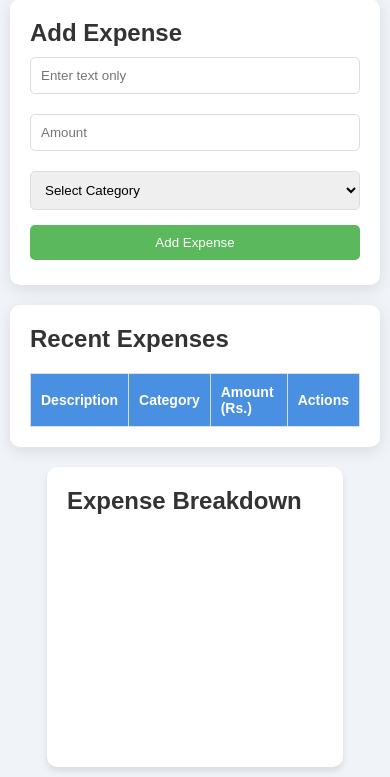
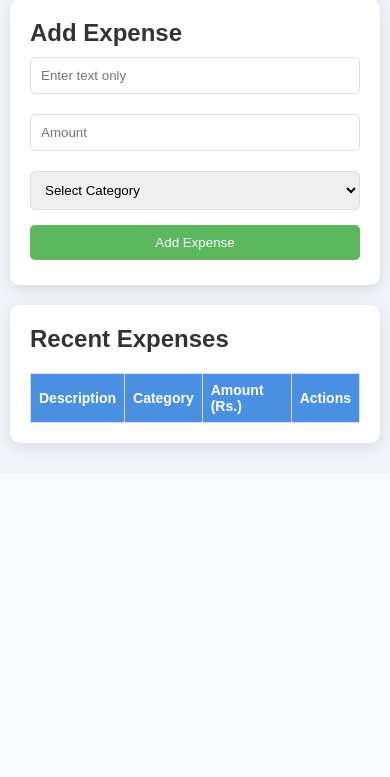
Before and after one commit to EkanshGupta0618/Spend-Desk, a Django app: page /dashboard/ in a window 390 px wide; the page is wider, and only the part inside the window is pictured. Shown: the part 644-1421 px from the top of that part. After the commit the page ends 1098 px from the top of that part, so only its background shows below. Run offline with Django 5.2, Linux system fonts and the light colour scheme; a user stored in the database is signed in; data comes from the database, SQL or seed files in the repository; both versions use the stored data as it was after the commit; lists and menus that the app fills with data are empty.

Commit message:
modified:   app1/__pycache__/views.cpython-312.pyc 	modified:   db.sqlite3 	modified:   registration/__pycache__/settings.cpython-312.pyc 	modified:   registration/settings.py 	modified:   static/css/dashboard.css 	modified:   static/js/dashboard.js 	modified:   templates/dashboard.html

```diff
--- a/registration/settings.py
+++ b/registration/settings.py
@@ -137,5 +137,5 @@ EMAIL_HOST_USER = 'ekansh78198@gmail.com'  # Your email address
 EMAIL_HOST_PASSWORD = 'jroc llwp peem btgl'
 
 SESSION_ENGINE = 'django.contrib.sessions.backends.db'  # Default: use database-backed sessions
-SESSION_COOKIE_AGE = 120  # Set session expiry time (e.g., 2 minutes)
+SESSION_COOKIE_AGE = 1200  # Set session expiry time (e.g., 2 minutes)
 SESSION_EXPIRE_AT_BROWSER_CLOSE = False  # Keep session active even after browser is closed
--- a/static/css/dashboard.css
+++ b/static/css/dashboard.css
@@ -54,10 +54,6 @@ body {
 .budget-section:hover, .expense-form:hover, .expense-list:hover, .chart-container:hover {
   transform: translateY(-5px);
   box-shadow: 0 8px 20px rgba(0, 0, 0, 0.2);
-}
-
-.chart-container {
-  height: 400px; /* Adjust height as needed */
 }
 
 input,
@@ -118,30 +114,6 @@ select:focus {
   background-color: #f1f1f1; /* Light gray on hover */
 }
 
-@media (max-width: 768px) {
-  .container {
-    padding: 10px;
-  }
-
-  .header {
-    flex-direction: column;
-    gap: 10px;
-  }
-
-  .chart-container {
-    height: 300px;
-  }
-
-  .expense-item {
-    flex-direction: column;
-    align-items: flex-start;
-  }
-
-  .submit-btn, .edit-btn, .delete-btn {
-    width: 100%;
-    margin: 5px 0;
-  }
-}
 
 .messages {
   color: #e74c3c; /* Red for messages */
@@ -202,6 +174,24 @@ tr:hover {
   background-color: #f9cb9c; /* Light orange for remaining budget */
 }
 
+
+.card {
+  flex: 1; /* Equal space for both sections */
+  padding: 20px;
+  margin: 0 10px; /* Adds margin between cards */
+  background-color: #ffffff; /* White background for cards */
+  border-radius: 10px;
+  box-shadow: 0 4px 10px rgba(0, 0, 0, 0.1);
+  transition: transform 0.3s ease, box-shadow 0.3s ease;
+}
+.card:hover {
+  transform: translateY(-5px);
+  box-shadow: 0 8px 20px rgba(0, 0, 0, 0.2);
+}
+
+
+
+/* Add this media query at the end of your dashboard.css file */
 @media (max-width: 480px) {
   th, td {
     font-size: 14px; /* Smaller font size for mobile */
@@ -221,20 +211,20 @@ tr:hover {
     flex-direction: column; /* Stack budget display on small screens */
   }
 }
-.card {
-  flex: 1; /* Equal space for both sections */
-  padding: 20px;
-  margin: 0 10px; /* Adds margin between cards */
-  background-color: #ffffff; /* White background for cards */
-  border-radius: 10px;
-  box-shadow: 0 4px 10px rgba(0, 0, 0, 0.1);
-  transition: transform 0.3s ease, box-shadow 0.3s ease;
-}
-.card:hover {
-  transform: translateY(-5px);
-  box-shadow: 0 8px 20px rgba(0, 0, 0, 0.2);
-}
 @media (max-width: 768px) {
+  .expense-list table {
+      width: 100%; /* Ensure the table takes full width */
+      overflow-x: auto; /* Allow horizontal scrolling if needed */
+  }
+
+  .expense-list th, .expense-list td {
+      font-size: 14px; /* Adjust font size for better readability */
+      padding: 8px; /* Reduce padding for smaller screens */
+  }
+
+  .expense-list {
+      overflow-x: auto; /* Enable horizontal scrolling for the expense list */
+  }
   .budget-display {
     flex-direction: column; /* Stack budget cards on small screens */
   }
@@ -242,13 +232,22 @@ tr:hover {
   .card {
     margin: 10px 0; /* Margin for stacked cards */
   }
+  .container {
+    padding: 10px;
+  }
+
+  .header {
+    flex-direction: column;
+    gap: 10px;
+  }
+
+  .expense-item {
+    flex-direction: column;
+    align-items: flex-start;
+  }
+
+  .submit-btn, .edit-btn, .delete-btn {
+    width: 100%;
+    margin: 5px 0;
+  }
 }
-
-.chart-container {
-  width: 80%;
-  margin: auto;
-  padding: 20px;
-  box-shadow: 0px 4px 6px rgba(0, 0, 0, 0.1);
-  border-radius: 10px;
-  background: #fff;
-}
--- a/static/js/dashboard.js
+++ b/static/js/dashboard.js
@@ -23,54 +23,3 @@ const amounts = JSON.parse("{{ amounts|safe }}");
 // Log parsed data
 console.log("Parsed Categories:", categories);
 console.log("Parsed Amounts:", amounts);
-
-// Initialize Chart.js
-const ctx = document.getElementById("expenseChart").getContext("2d");
-new Chart(ctx, {
-  type: "doughnut",
-  data: {
-    labels: categories,
-    datasets: [
-      {
-        data: amounts,
-        backgroundColor: [
-          "#FF6384",
-          "#36A2EB",
-          "#FFCE56",
-          "#4BC0C0",
-          "#9966FF",
-        ],
-        hoverOffset: 4,
-      },
-    ],
-  },
-  options: {
-    responsive: true,
-    plugins: {
-      legend: {
-        position: "top",
-      },
-      title: {
-        display: true,
-        text: "Expenses by Category",
-      },
-    },
-  },
-});
-if (categories.length === 0 || amounts.length === 0) {
-  document.querySelector(".chart-container").innerHTML =
-    "<p>No expense data available to display the chart.</p>";
-}
-
-new Chart(ctx, {
-  type: "doughnut",
-  data: {
-    labels: ["Food", "Transport", "Utilities"],
-    datasets: [
-      {
-        data: [10, 20, 30],
-        backgroundColor: ["#FF6384", "#36A2EB", "#FFCE56"],
-      },
-    ],
-  },
-});
--- a/templates/dashboard.html
+++ b/templates/dashboard.html
@@ -127,10 +127,6 @@
                 </form>
             </div>
         </div>
-        <div class="chart-container">
-            <h2>Expense Breakdown</h2>
-            <canvas id="expenseChart" width="400" height="200"></canvas>
-        </div>
 </body>
 
 </html>
```
Also changed, not shown: db.sqlite3.
